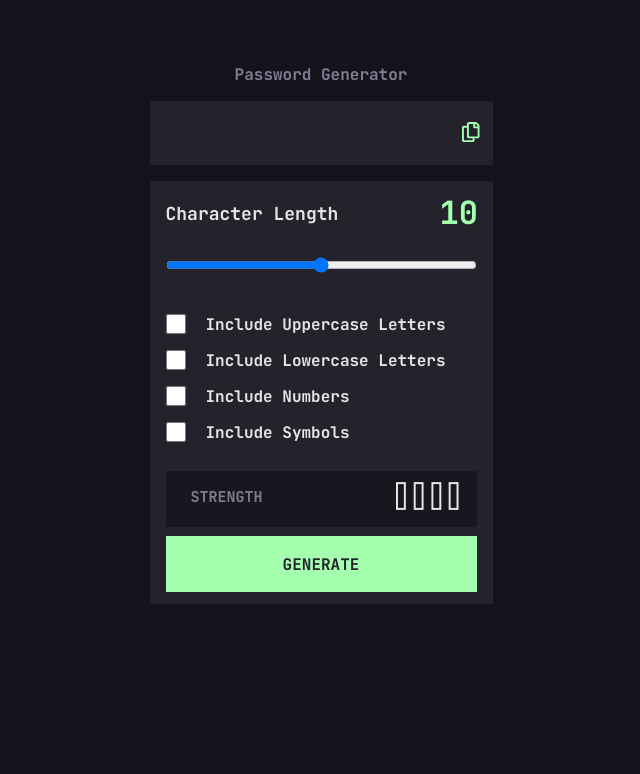
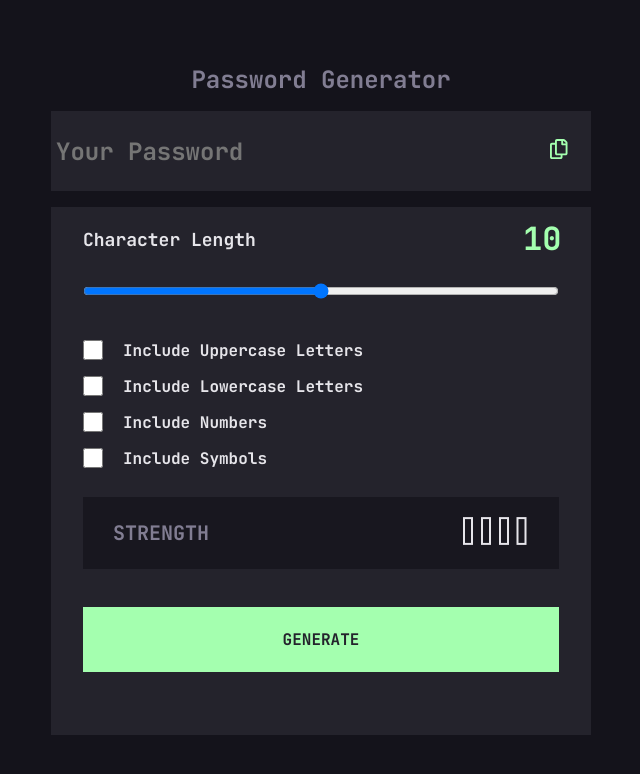
Before and after one commit to Eney997/Password-Generator-App, a React (Vite) app: page / in a window 1280 px wide. Shown: the top 774 px of the page, without its empty margins (319-959 px from the left). Built offline with nearby package versions, Linux system fonts and the light colour scheme.

Commit message:
markupDone

```diff
--- a/src/Components/Conditions.tsx
+++ b/src/Components/Conditions.tsx
@@ -4,13 +4,13 @@ import styled from "styled-components"
 const Conditions = () => {
   return (
     <Sdiv>
-    <Inputone type="checkbox"></Inputone>
+    <Inputone name="firs" type="checkbox"></Inputone>
     <Hone>Include Uppercase Letters</Hone>
-    <InputWto type="checkbox"></InputWto>
+    <InputWto name="sec" type="checkbox"></InputWto>
     <Htwo>Include Lowercase Letters</Htwo>
-    <Inputthre type="checkbox"></Inputthre>
+    <Inputthre name="third" type="checkbox"></Inputthre>
     <Hthre>Include Numbers</Hthre>
-    <Inputfour type="checkbox"></Inputfour>
+    <Inputfour name="four" type="checkbox"></Inputfour>
     <Hfour>Include Symbols</Hfour>
     </Sdiv>
   )
@@ -29,6 +29,10 @@ grid-template-areas:'one two'
 column-gap: 20px;
 row-gap: 15px;
 margin-left: 16px;
+
+@media (width>768px){
+  margin-left: 32px;
+}
 `
 const Inputone = styled.input`
     grid-area: one;
--- a/src/Components/Generate.tsx
+++ b/src/Components/Generate.tsx
@@ -14,6 +14,10 @@ const Gendiv = styled.div`
     position: absolute;
     margin-top: 355px;
     margin-left: 16px;
+    @media (width>768px){
+      margin-top: 400px;
+      margin-left: 32px;
+    }
 `
 const Genbut = styled.button`
 width: 311px;
@@ -23,6 +27,11 @@ background: var(--Neon-Green, #A4FFAF);
 border: none;
 outline: none;
 cursor: pointer;
+
+@media (width>768px){
+  width: 476px;
+  height: 65px;
+}
 `
 
 const Genspan = styled.span`
--- a/src/Components/Header.tsx
+++ b/src/Components/Header.tsx
@@ -5,7 +5,7 @@ const Header = () => {
   return (
     <Tavi>
         <Tavieihi>Password Generator</Tavieihi>
-        <TaviInput name="getterPass" type="text" maxLength={15}></TaviInput>
+        <TaviInput placeholder="Your Password" disabled name="getterPass" type="text" maxLength={15}></TaviInput>
         <CpImg src={copyImg}/>
     </Tavi>
   )
@@ -26,6 +26,10 @@ font-size: 16px;
 font-style: normal;
 font-weight: 700;
 line-height: normal;
+
+@media (width>768px){
+  font-size: 24px;
+}
 `
 const TaviInput = styled.input`
 color: var(--Almost-White, #E6E5EA);
@@ -43,9 +47,19 @@ background:  #24232C;
 outline: none;
 border: none;
 padding-left: 5px;
+
+@media (width>768px){
+  width: 540px;
+  height: 80px;
+}
 `
 const CpImg = styled.img`
     margin-left: 300px;
     margin-top: -66px;
     cursor: pointer;
+
+  @media (width>768px){
+   margin-left: 475px;
+   margin-top: -85px;
+}
 `
--- a/src/Components/Lengthcont.tsx
+++ b/src/Components/Lengthcont.tsx
@@ -19,6 +19,11 @@ flex-shrink: 0;
 background: #24232C;
 margin-top: 16px;
 
+@media (width>768px){
+width: 540px;
+height: 528px;
+}
+
 `
 const Mainhone = styled.h1`
 color: var(--Almost-White, #E6E5EA);
@@ -31,6 +36,10 @@ line-height: normal;
 position: absolute;
 margin-top: 21px;
 margin-left: 16px;
+
+@media (width>768px){
+ margin-left: 32px;
+}
 `
 const Mainhsec = styled.h2`
 color: var(--Neon-Green, #A4FFAF);
@@ -43,6 +52,9 @@ line-height: normal;
 margin-left: 290px;
 position: absolute;
 margin-top: 10px;
+@media (width>768px){
+ margin-left: 472px;
+}
 `
 const Sliderinput = styled.input`
  background: #18171F;
@@ -52,4 +64,8 @@ flex-shrink: 0;
 position: absolute;
 margin-top: 80px;
 margin-left: 16px;
+@media (width>768px){
+  width: 476px;
+  margin-left: 32px;
+}
 `
--- a/src/Components/Strength.tsx
+++ b/src/Components/Strength.tsx
@@ -20,6 +20,12 @@ const Strdiv = styled.div`
     background: #18171F;
     display: flex;
     margin-left: 16px;
+
+    @media (width>768px){
+      width: 476px;
+      height: 72px;
+      margin-left: 32px;
+    }
 `
 const Strdivhone = styled.h1`
 color: var(--Grey, #817D92);
@@ -32,6 +38,12 @@ font-weight: 700;
 line-height: normal;
 margin-left: 25px;
 margin-top: 16px;
+
+@media (width>768px){
+  font-size: 20px;
+  margin-left: 30px;
+  margin-top: 23px;
+  }
 `
 const StrImg = styled.img `
 width: 63.5px;
@@ -39,4 +51,9 @@ height: 28px;
 margin-left: 230px;
 margin-top: 11px;
 position: absolute;
+
+@media (width>768px){
+  margin-left: 380px;
+  margin-top: 20px;
+  }
 `
```
